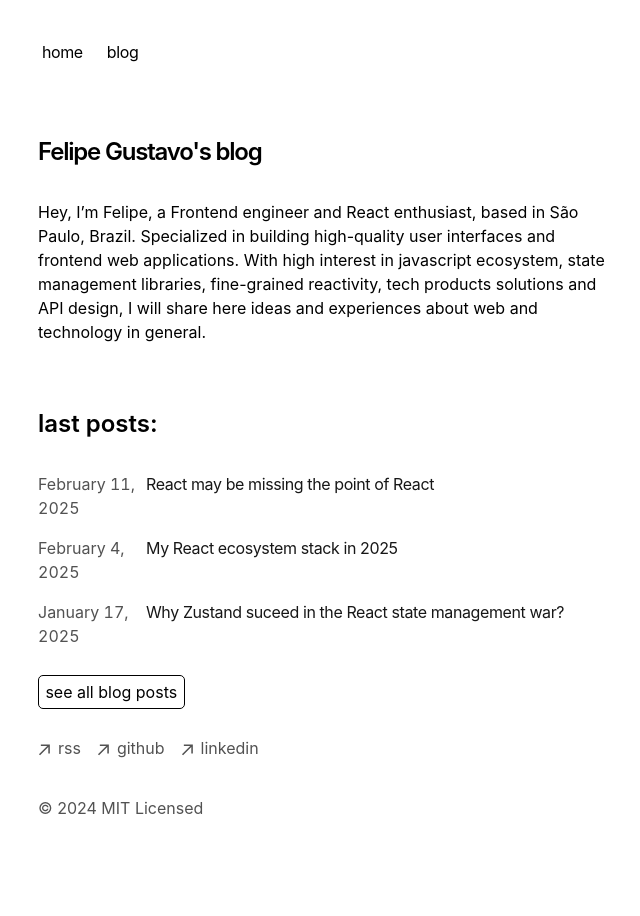
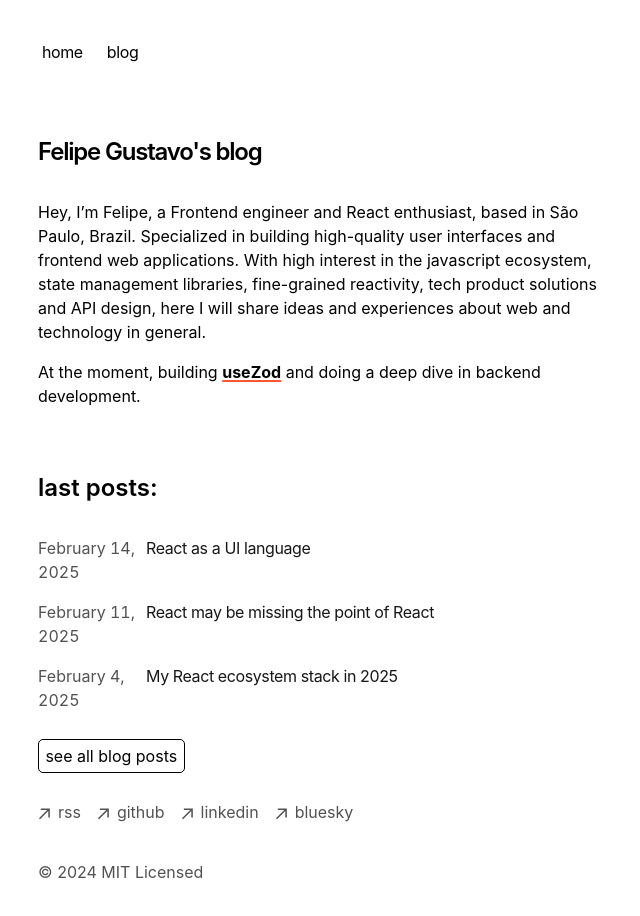
Before and after one commit to felgus-dev/felgus-blog, a Next.js app: page / in a window 1280 px wide. Shown: the top 916 px of the page, without its empty margins (314-954 px from the left). Before the commit the page ends 884 px from the top, so only its background shows below. Built offline with nearby package versions, Linux system fonts and the light colour scheme.

Commit message:
feat(blog): add react as a ui language post and add links to bluesky, update on bio and myLink component

```diff
--- a/app/blog/[slug]/page.tsx
+++ b/app/blog/[slug]/page.tsx
@@ -4,6 +4,7 @@ import { formatDate, getBlogPosts } from "app/blog/utils";
 import { baseUrl } from "app/sitemap";
 import Link from 'next/link';
 import { SerieOfPosts } from 'app/components/serieOfPosts';
+import { MyLink } from "app/components/myLink";
 
 export async function generateStaticParams() {
   let posts = getBlogPosts();
@@ -101,6 +102,13 @@ export default function Blog({ params }) {
           <Link key={category} href={`/category/${category}`}>{`#${category}`}</Link>
         ))}
       </section>
+      <section className="flex gap-2 mt-6">
+        <MyLink
+          href={`https://bsky.app/search?q=${baseUrl}/blog/${post.slug}`}
+        >
+          Discuss on Bluesky
+        </MyLink>
+      </section>
     </section>
   );
 }
--- /dev/null
+++ b/app/blog/posts/react-as-a-ui-language.mdx
@@ -0,0 +1,36 @@
+---
+title: "React as a UI language"
+publishedAt: "2025-02-14"
+summary: "What is React?"
+categories: "react"
+---
+
+Probably you have a heart that is a library, it’s even in the docs, or a framework. My answer is different. React is a UI language that behaves as a runtime. Let 's see why.
+
+## UI language?
+“So silly”, you may think, Javascript is a language, not React. Yes, technically correct, but [it’s not just me talking about it](https://overreacted.io/react-as-a-ui-runtime/). Let me explain the idea.
+
+React has its own way of doing things. Today, with hooks, it’s a intrinsic connection between a reactive components model, using the “virtual-dom” and connecting it to the hooks, creating a coarse-grained reactivity model based on React elements, the description of the UI.
+
+To write React code is different from writing common javascript code. You normally don’t rerun a LOT of times your functions in a recursive tree, with a lot of complex management of it to generate your result.
+
+And we have JSX, that, ironically, has as one of the main characteristics, to just use common javascript to manage its logic, differently from other DSLs that have their own directives. The user likes this freedom and values it.
+
+But the React mind goes more than hooks. There is other specific React stuff we get used too, such as a syntactic event system, the concurrency features, Fiber architecture, component model, logic sharing with hooks, suspense, form hooks, and now React server components and actions, server directives, compiler, etc.
+
+All that creates in our mind the “React way” of describing and handling interactions in a UI. It’s a language, with its own instruction and expressions, a language that can be shared in other environments, maintaining its behavior and concepts (like on native, desktop, web, VR, etc).
+
+They thought React, since the beginning to be more than just a library, and in practice, is even deeper the difference.
+
+## A runtime?
+When you think in a javascript runtime, you may think in Node.js, and that’s right. But React, more and more, it’s becoming a runtime by themselves.
+
+Since the beginning we have had [syntactic events](https://legacy.reactjs.org/docs/events.html). React managed the elements events with their own system, fixing browser inconsistencies and adding more specific behaviors to it. In the end, it uses the event system from the browser, but manages all the flow of data and behavior.
+
+Then we had [Fiber, with its scheduling](https://jser.dev/react/2022/03/16/how-react-scheduler-works/). To schedule tasks and manage is a job for the runtime. The browsers didn’t have it, so they made it by themselves. That gave React the power to interrupt work, reuse the incomplete work or start from scratch again, the concurrent features we know now. Internally, React makes the role of an event loop and call stack managing which unit of work is being executed at that moment and which specific tree of rendering is being executed..
+
+With [React Server Components](https://react.dev/reference/rsc/server-components), React goes even further. Now works like an own browser, managing the connection between server work and client, being an intermediary layer that joins both sides. That way, you can use React Server Components even in places without a server, or in mobile, with [React Native](https://www.youtube.com/watch?v=djhEgxQf3Kw).
+
+And there was the [infamous patch monkeys of fetch](https://www.reddit.com/r/javascript/comments/yex2oj/so_apparently_theres_now_code_in_react_to/) and date. React takes the place of runtime API, changing to work in their specific way and managing it’s workflow, in connection with the real runtime one.
+
+And this way we have it: a UI language that works like a runtime.
--- a/app/components/footer.tsx
+++ b/app/components/footer.tsx
@@ -52,6 +52,17 @@ export default function Footer() {
             <p className="ml-2 h-7">linkedin</p>
           </a>
         </li>
+        <li>
+          <a
+            className="flex items-center transition-all hover:text-neutral-800 dark:hover:text-neutral-100"
+            rel="noopener noreferrer"
+            target="_blank"
+            href="https://bsky.app/profile/felgus.dev"
+          >
+            <ArrowIcon />
+            <p className="ml-2 h-7">bluesky</p>
+          </a>
+        </li>
       </ul>
       <p className="mt-8 text-neutral-600 dark:text-neutral-300">
         © {new Date().getFullYear()} MIT Licensed
--- /dev/null
+++ b/app/components/myLink.tsx
@@ -0,0 +1,23 @@
+import Link from 'next/link';
+type Props = {
+  href: string;
+  children: React.ReactNode;
+};
+
+export const MyLink = (props: Props) => {
+  return (
+    <Link
+      style={{
+        textDecoration: 'underline',
+        textDecorationColor: '#FF5733',
+        textDecorationThickness: '1.6px',
+        textUnderlineOffset: '2px',
+        fontWeight: 'bold'
+      }}
+      href={props.href}
+      target="_blank" rel="noopener noreferrer"
+    >
+      {props.children}
+    </Link>
+  );
+}
--- a/app/page.tsx
+++ b/app/page.tsx
@@ -1,11 +1,10 @@
 import { BlogPosts } from "app/components/posts";
 import { getBlogPosts } from 'app/blog/utils';
 import Link from 'next/link';
+import { MyLink } from "./components/myLink";
 
 export default function Page() {
   const allPosts = getBlogPosts();
-
-
 
   return (
     <section>
@@ -15,9 +14,12 @@ export default function Page() {
       <p className="mb-4">
         {`Hey, I’m Felipe, a Frontend engineer and React enthusiast, based in São Paulo, Brazil.
       Specialized in building high-quality user interfaces and frontend web
-      applications. With high interest in javascript ecosystem, state management libraries,
-      fine-grained reactivity, tech products solutions and API design,
-      I will share here ideas and experiences about web and technology in general.`}
+      applications. With high interest in the javascript ecosystem, state management libraries,
+      fine-grained reactivity, tech product solutions and API design, here
+      I will share ideas and experiences about web and technology in general.`}
+      </p>
+      <p className="mb-4">
+        At the moment, building <MyLink href="https://github.com/felgus-dev/use-zod">useZod</MyLink> and doing a deep dive in backend development.
       </p>
       <h2 className="text-2xl font-semibold mt-16">last posts:</h2>
       <div className="my-8">
```
